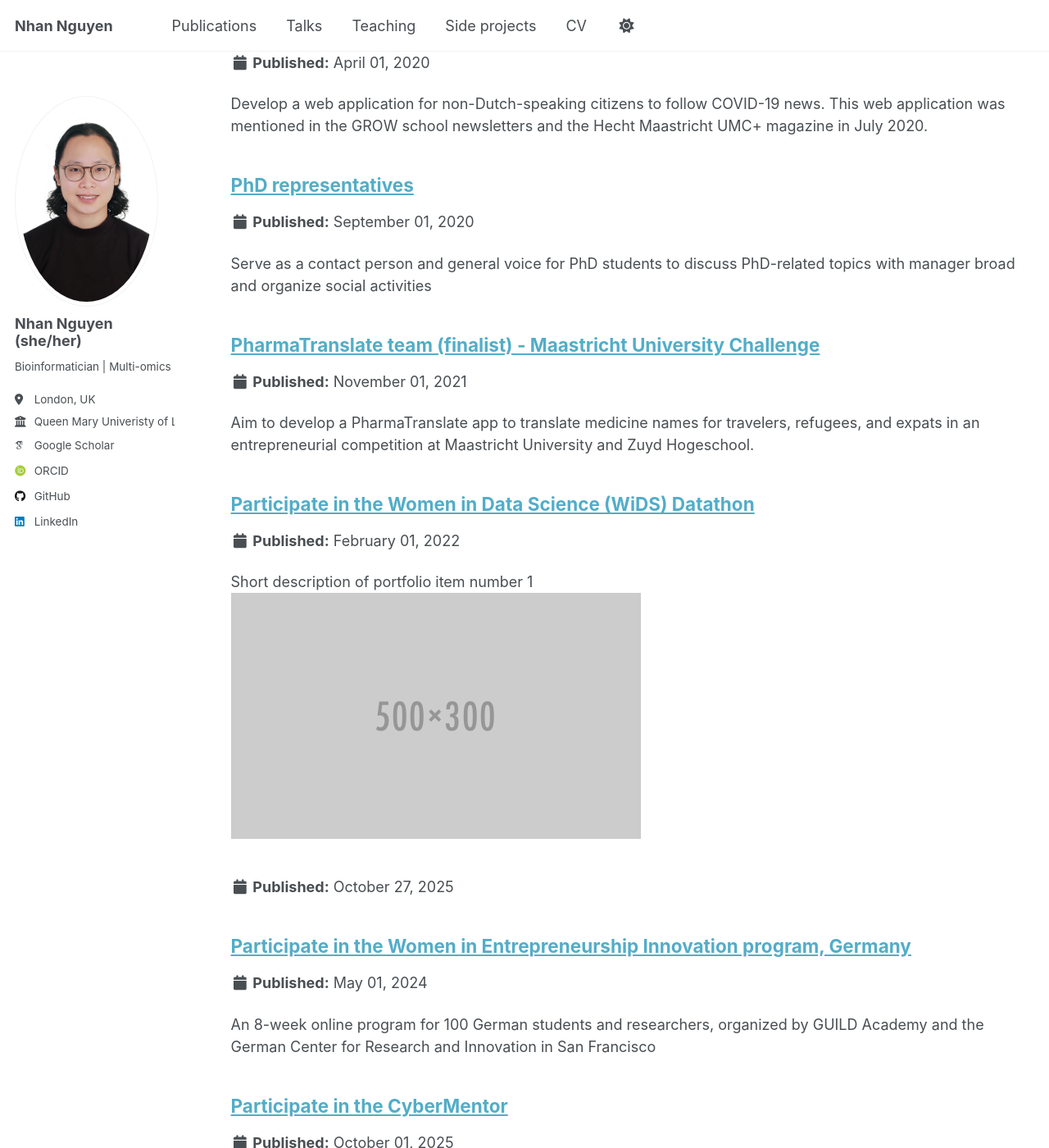
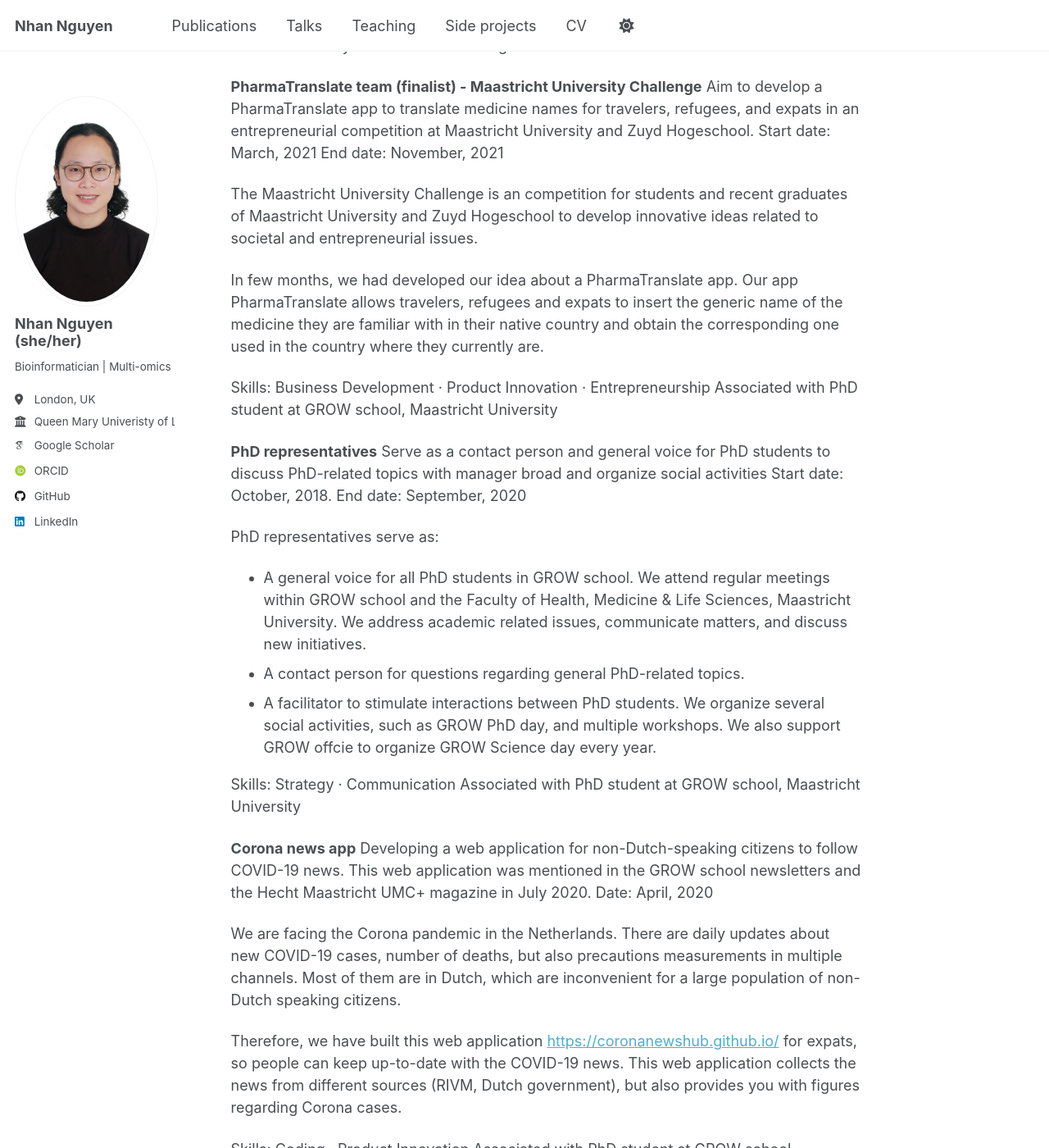
Before and after one commit to NhanNguyen000/NhanNguyen000.github.io, a Jekyll site: the page built from _pages/portfolio.md, in a window 1280 px wide and 1400 px high, scrolled down 789 px. Shown: the whole window at 82% size. Built offline with Jekyll 4.4.1, drawn with Linux system fonts in a browser that asks for light colours; some web fonts are replaced; a script that is not in the unit is left out; some of the changed text lies outside the part shown.

Commit message:
make one page portfolio

```diff
--- a/_config.yml
+++ b/_config.yml
@@ -225,7 +225,7 @@ collections:
     output: false
     permalink: /:collection/:path/
   portfolio:
-    output: true
+    output: false
     permalink: /:collection/:path/
   talks:
     output: true
--- /dev/null
+++ b/_pages/portfolio.md
@@ -0,0 +1,80 @@
+---
+permalink: /portfolio/
+title: "Portfolio"
+redirect_from:
+  - /portfolio/
+  - /portfolio.html
+---
+
+**Participate in the CyberMentor**
+Start date: April, 2023 until Now
+
+CyberMentor is an online mentoring program in Germany [https://www.cybermentorin.de/index.php/de/](https://www.cybermentorin.de/index.php/de/). It aims to encourage girls to participate in STEM activities and give advice on choosing a course and career.
+
+
+**Participate in the Women in Entrepreneurship Innovation program, Germany**
+Start date: April, 2024 End date: May, 2024
+
+An 8-week online program for 100 German students and researchers, organized by GUILD Academy and the German Center for Research and Innovation in San Francisco.
+
+**Participate in the Women in Data Science (WiDS) Datathon**
+Start date: February, 2020. End date: February, 2022
+
+Women in Data Science (WiDS) Maastricht Datathon is a regional event and competition (but open to all) of the Global WiDS Datathon Competition. Participant will be given a data-related challenge and a limited amount of time to use their creativity and data science skills to build, test, and explore solutions.
+* 02.2022: Build a model to predict energy consumption based on building and weather conditions
+* 02.2021: Build a model to diagnose patients with diabetes based on clinical information
+* 02.2020: Build a model to predict patient survival based on clinical information
+
+Skills: Data Analysis · Machine Learning
+
+
+**PharmaTranslate team (finalist) - Maastricht University Challenge**
+Aim to develop a PharmaTranslate app to translate medicine names for travelers, refugees, and expats in an entrepreneurial competition at Maastricht University and Zuyd Hogeschool.
+Start date: March, 2021 End date: November, 2021
+
+The Maastricht University Challenge is an competition for students and recent graduates of Maastricht University and Zuyd Hogeschool to develop innovative ideas related to societal and entrepreneurial issues.
+
+In few months, we had developed our idea about a PharmaTranslate app. Our app PharmaTranslate allows travelers, refugees and expats to insert the generic name of the medicine they are familiar with in their native country and obtain the corresponding one used in the country where they currently are.
+
+Skills: Business Development · Product Innovation · Entrepreneurship
+Associated with PhD student at GROW school, Maastricht University
+
+
+**PhD representatives**
+Serve as a contact person and general voice for PhD students to discuss PhD-related topics with manager broad and organize social activities
+Start date: October, 2018. End date: September, 2020
+
+PhD representatives serve as:
+* A general voice for all PhD students in GROW school. We attend regular meetings within GROW school and the Faculty of Health, Medicine & Life Sciences, Maastricht University. We address academic related issues, communicate matters, and discuss new initiatives.
+* A contact person for questions regarding general PhD-related topics.
+* A facilitator to stimulate interactions between PhD students. We organize several social activities, such as GROW PhD day, and multiple workshops. We also support GROW offcie to organize GROW Science day every year.
+
+Skills: Strategy · Communication
+Associated with PhD student at GROW school, Maastricht University
+
+**Corona news app**
+Developing a web application for non-Dutch-speaking citizens to follow COVID-19 news. This web application was mentioned in the GROW school newsletters and the Hecht Maastricht UMC+ magazine in July 2020.
+Date: April, 2020
+
+We are facing the Corona pandemic in the Netherlands. There are daily updates about new COVID-19 cases, number of deaths, but also precautions measurements in multiple channels. Most of them are in Dutch, which are inconvenient for a large population of non-Dutch speaking citizens.
+
+Therefore, we have built this web application [https://coronanewshub.github.io/](https://coronanewshub.github.io/) for expats, so people can keep up-to-date with the COVID-19 news. This web application collects the news from different sources (RIVM, Dutch government), but also provides you with figures regarding Corona cases.
+
+Skills: Coding · Product Innovation
+Associated with PhD student at GROW school, Maastricht University
+
+
+**Team³ (PREMIUM - Honours programme for master students)**
+Developing a feedback tool-kit to improve the outcomes of the multidisciplinary teams
+Start date: Jan, 2018. End date: May, 2018
+
+After being selected for the PREMIUM - Maastricht University’s Honours programme for master students, I was grouped with other media culture and psychology student to create a interdisciplinary team.
+
+We have our local client - Cube Design Museum (Limburg, Netherlands) with a challenging assignment: How to improve the outcomes of the multidisciplinary teams? Of course, we also have support from Maastricht University with our project mentor - Arie as well as multiple workshops and individual coaching to develop our personal competence and working skills.
+
+In the end of our project, we offer Cube Museum a fresh solution which is Feedback3. You will be wondering - what is this? It is a feedback tool-kit, aiming to go beyond the conventional evaluation forms. With our product you can forget the long and boring evaluation forms, as we will provide an exciting assessment tool with fruitful discussions!
+
+Project URL: [https://feedback3.tumblr.com/project](https://feedback3.tumblr.com/project)
+
+Skills: Product Design · Interpersonal Skills · Creativity and Innovation
+Associated with MSc. in Systems Biology, Maastricht University
```
